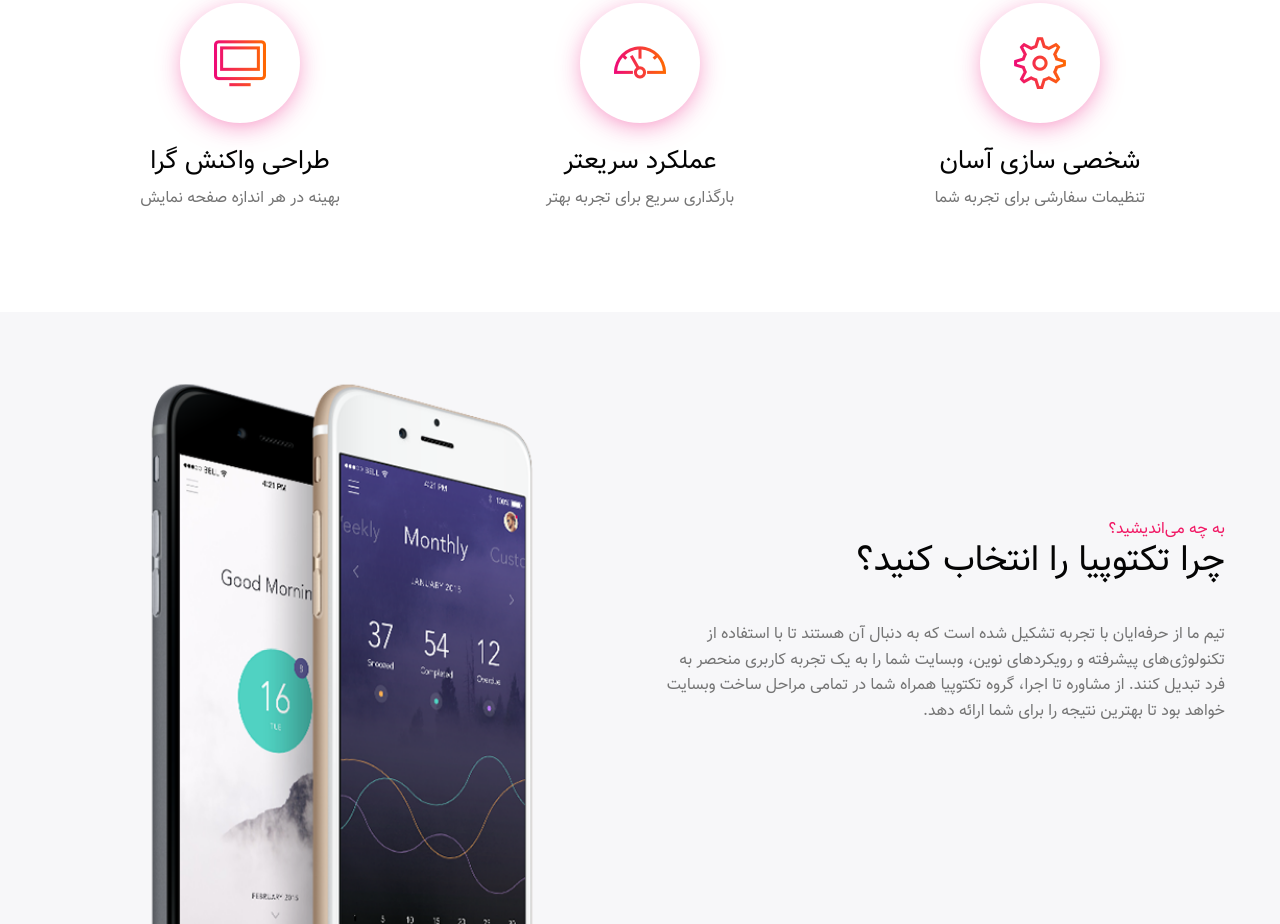
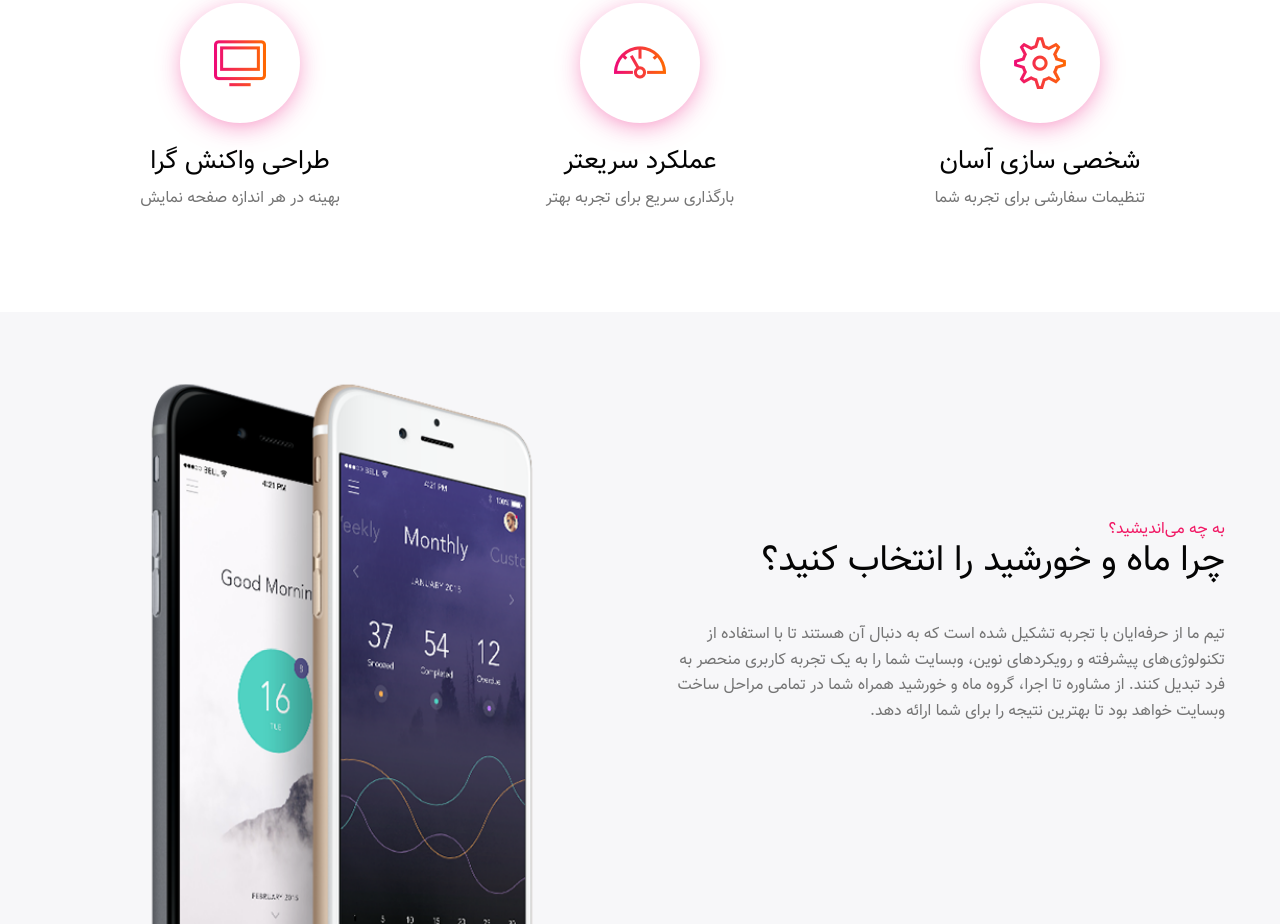
Before and after one commit to Saliizan/mahoshid, a plain HTML site: page index.html in a window 1280 px wide. Shown: the part 1089-2013 px from the top of the page. Drawn offline with nearby package versions, Linux system fonts and the light colour scheme; files whose address does not match are found by name.

Commit message:
Update index.html

```diff
--- a/index.html
+++ b/index.html
@@ -5,7 +5,7 @@
 	<meta charset="utf-8">
 	<meta http-equiv="X-UA-Compatible" content="IE=edge">
 	<meta name="viewport" content="width=device-width, initial-scale=1">
-	<title>تکتوپیا :: طراحی و توسعه سایت</title>
+	<title>ماه و خورشید :: طراحی و توسعه سایت</title>
 	<!-- boorstrap -->
 	<link rel="stylesheet" type="text/css" href="css/bootstrap.min.css">
 	<!-- themify-icon.css -->
@@ -74,7 +74,7 @@
 					<div class="banner-area-head">
 						<h1 class="pb30">طراحی و توسعه سایت</h1>
 						<div class="banner-text pb40">
-							<span>با تمرکز بر رشته‌های مختلف طراحی و توسعه وب، گروه تکتوپیا با ارائه خدمات حرفه‌ای در
+							<span>با تمرکز بر رشته‌های مختلف طراحی و توسعه وب، گروه ماه و خورشید با ارائه خدمات حرفه‌ای در
 								زمینه‌های طراحی سایت، توسعه وردپرس، طراحی رابط کاربری و تجربه کاربری، دیزاین و گرافیک،
 								به تمامی نیازهای وبسایت شما پاسخ می‌دهد.</span>
 						</div>
@@ -177,10 +177,10 @@
 							<div class="about-section-text">
 								<div class="section-title text-right pb50">
 									<span class="title-text pink text-uppercase">به چه می‌اندیشید؟</span>
-									<h1 class="title deep-black pb40">چرا تکتوپیا را انتخاب کنید؟</h1>
+									<h1 class="title deep-black pb40">چرا ماه و خورشید را انتخاب کنید؟</h1>
 									<span class="title-dec">تیم ما از حرفه‌ایان با تجربه تشکیل شده است که به دنبال آن
 										هستند تا با استفاده از تکنولوژی‌های پیشرفته و رویکردهای نوین، وبسایت شما را به
-										یک تجربه کاربری منحصر به فرد تبدیل کنند. از مشاوره تا اجرا، گروه تکتوپیا همراه
+										یک تجربه کاربری منحصر به فرد تبدیل کنند. از مشاوره تا اجرا، گروه ماه و خورشید همراه
 										شما در تمامی مراحل ساخت وبسایت خواهد بود تا بهترین نتیجه را برای شما ارائه
 										دهد.</span>
 								</div>
```
